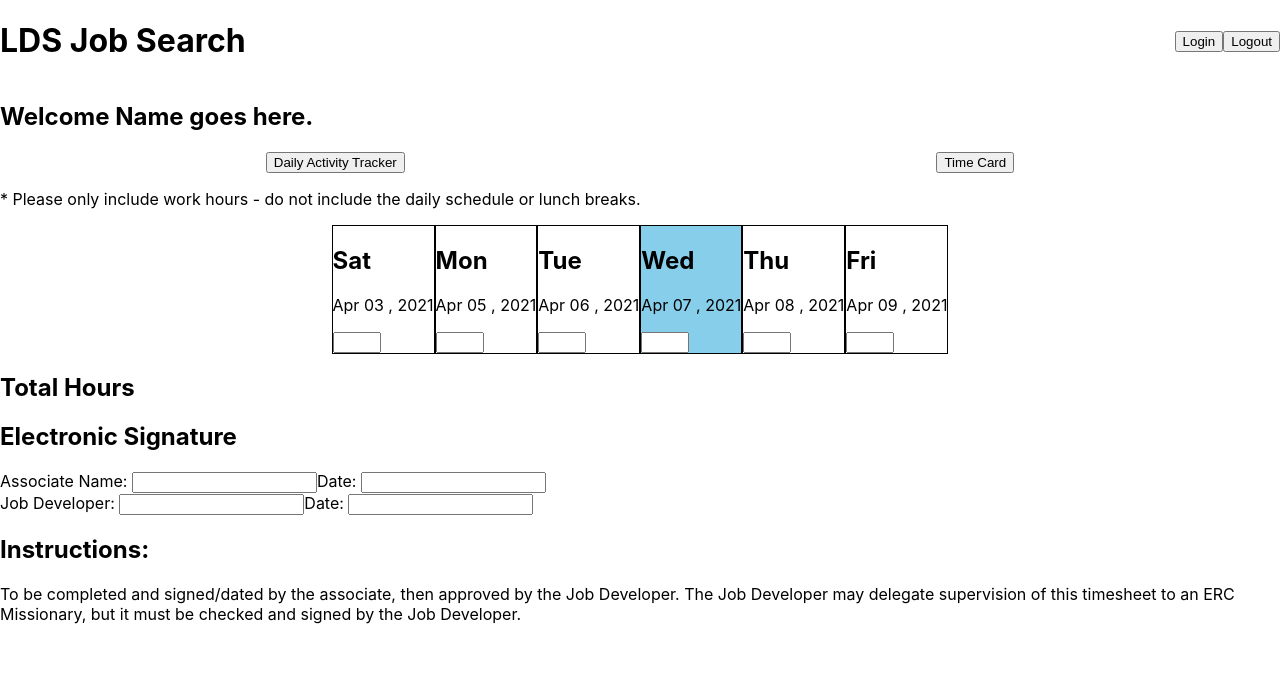
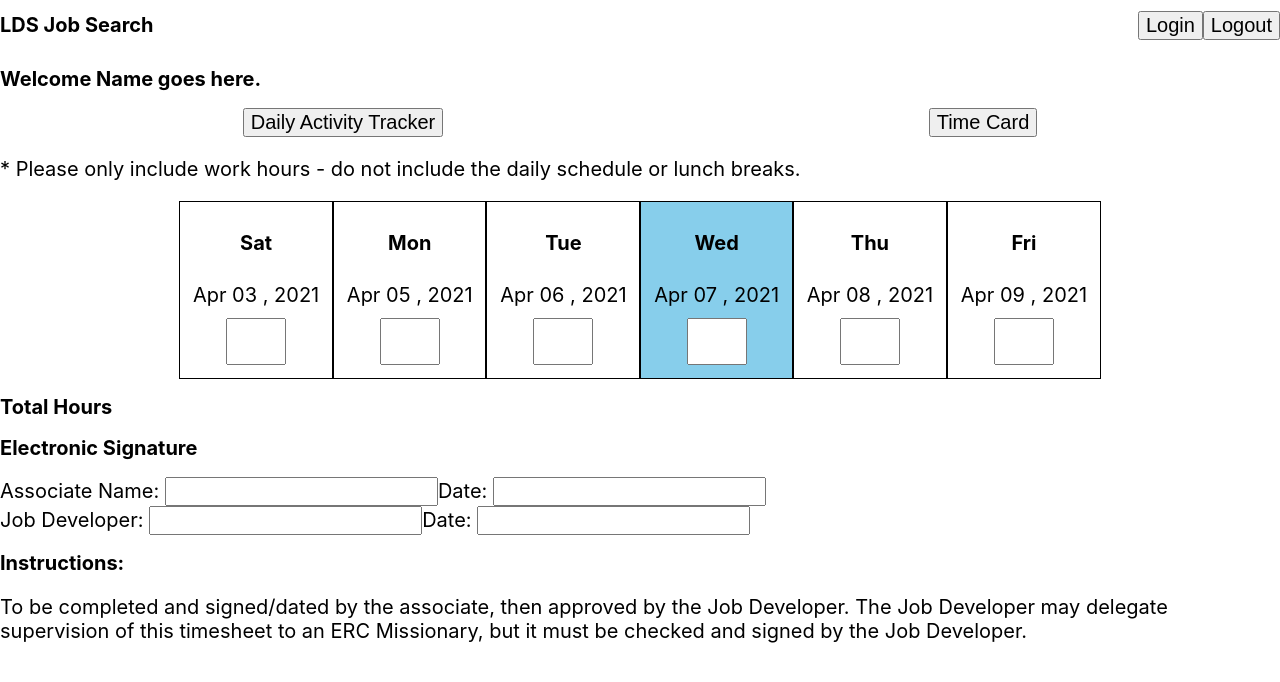
Before and after one commit to nicholas-myers/ldsjsat, a React (Create React App) app: page /profile/time-card in a window 1280 px wide. Shown: the top 682 px of the page. Built offline with nearby package versions, Linux system fonts and the light colour scheme; the HTML template or start-up script is replaced by a standard one.

Commit message:
added styling for timecard

```diff
--- a/src/App.css
+++ b/src/App.css
@@ -1,6 +1,11 @@
 * {
   box-sizing: border-box;
   max-width: 100%;
+  font-size: 2rem;
+}
+
+html {
+  font-size: 62.5%;
 }
 
 header {
@@ -11,4 +16,19 @@ header {
 
 .week-day {
   border: 1px solid black;
+  display: flex;
+  flex-direction: column;
+  justify-content: center;
+  align-items: center;
+  max-height: 100%;
+  padding: 1%;
 }
+
+.week-day h2, p {
+  height: 10%;
+}
+.week-day input {
+  height: 50%;
+  font-size: 2rem;
+  text-align: center;
+}
```
